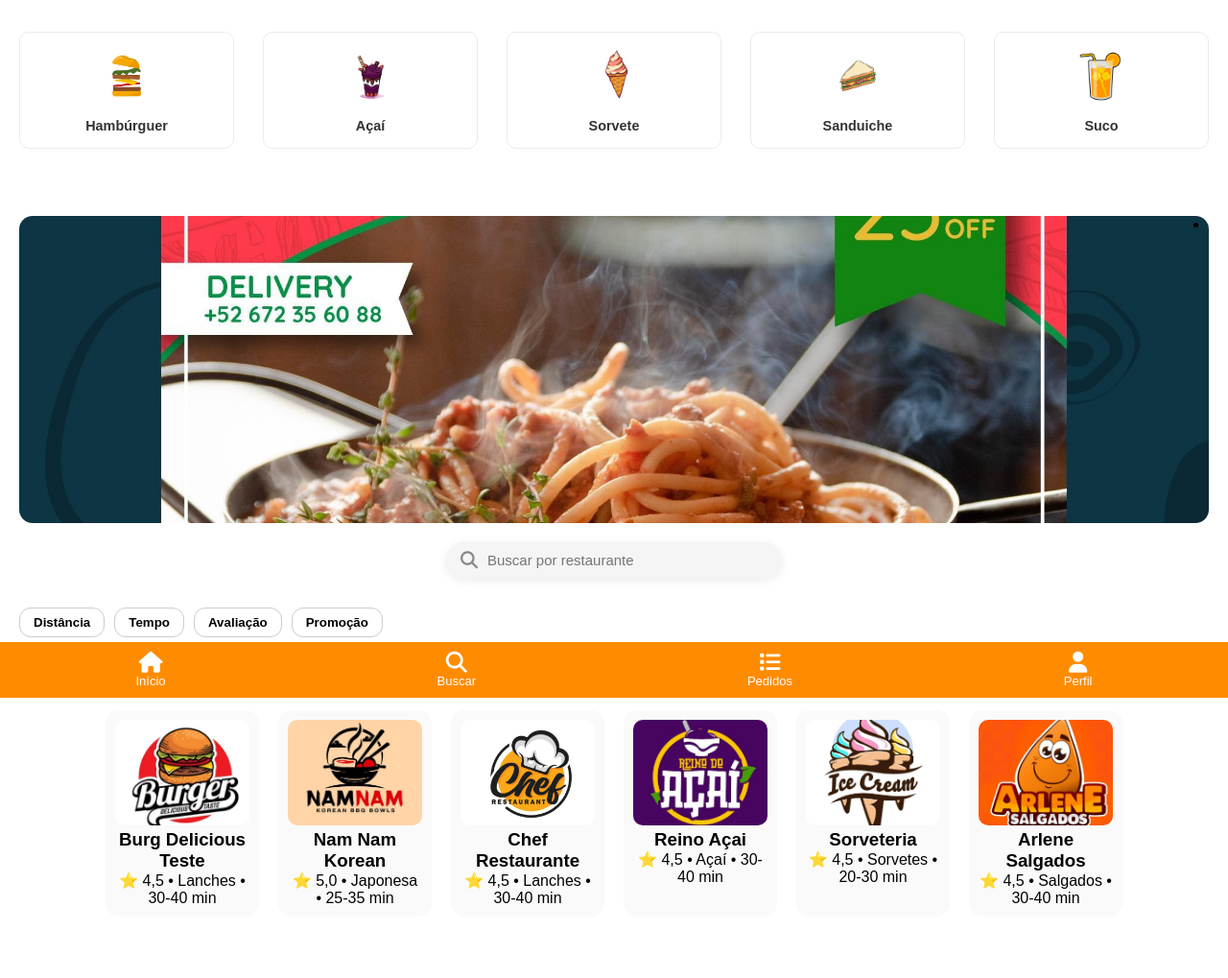
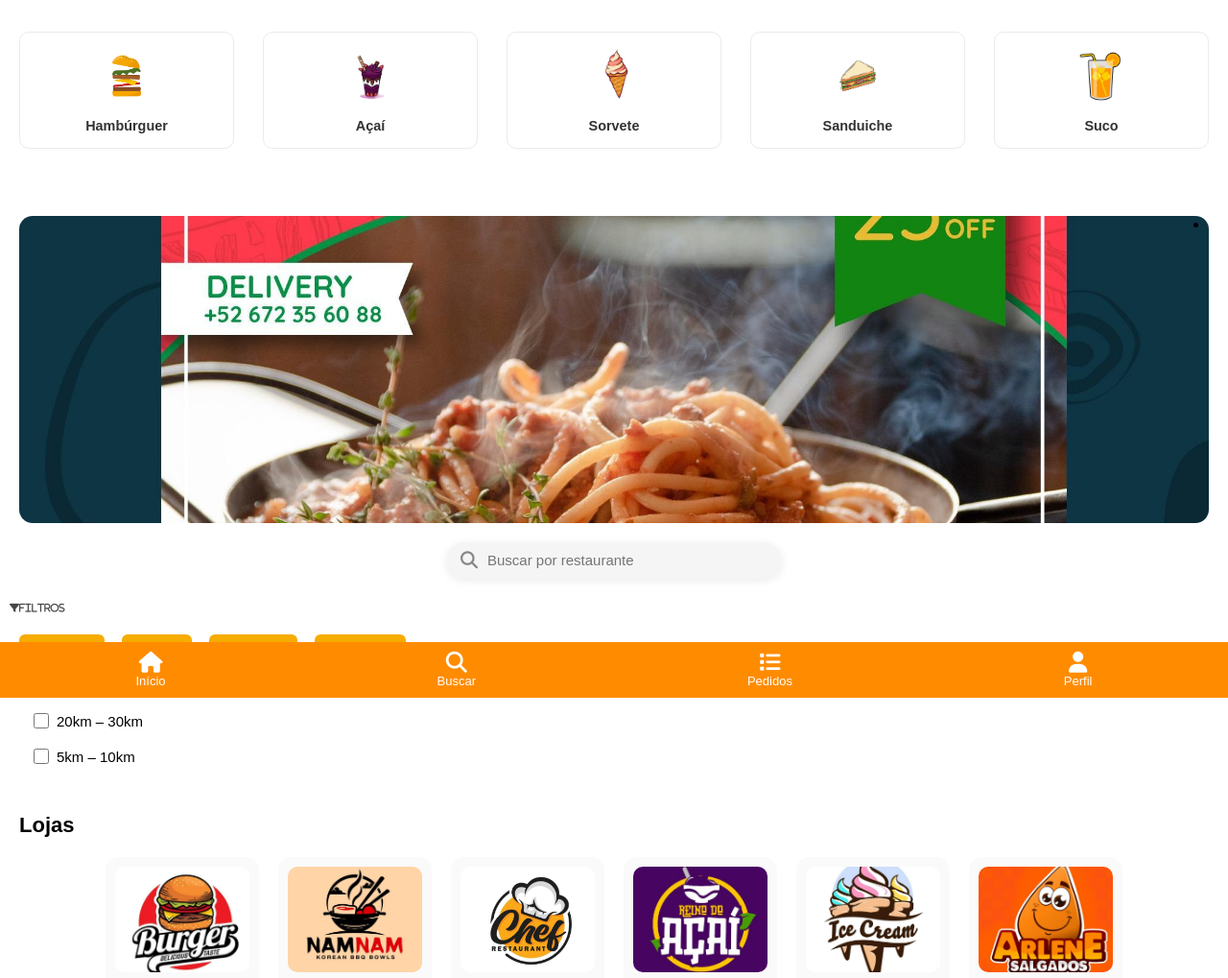
Before and after one commit to Gmeirelis/PROJETO-CLICK-FOOD, a plain HTML site: page index.html in a window 1280 px wide. Shown: the part 73-1092 px from the top of the page at 96% size. Drawn offline with Linux system fonts and the light colour scheme; grey boxes are pictures that could not be loaded.

Commit message:
js+css modificação

```diff
--- a/css/index.css
+++ b/css/index.css
@@ -165,6 +165,12 @@ body {
 
 
 /* ------------------- FILTROS ------------------- */
+
+ .fa-filter{
+  color: #484746;
+  margin-left: 10px;
+ }
+
 .filtros {
   padding: 10px 20px;
 }
@@ -188,25 +194,41 @@ body {
   background: #ff8c00;
   color: white;
 }
-
-.dropdown {
-  display: none;
-  flex-direction: column;
-  margin-top: 10px;
+.filtros {
+  position: relative;
+  padding: 20px;
 }
 
-.dropdown button {
-  padding: 8px;
-  margin: 3px 0;
-  background: #f5f5f5;
-  border-radius: 12px;
-  border: 1px solid #ccc;
+
+.filtro-menu button {
+  padding: 10px 15px;
+  background: #f6ac00;
+  color: white;
+  border: none;
+  border-radius: 6px;
+  margin-right: 8px;
   cursor: pointer;
 }
+.dropdown-menu label.opcao {
+  display: flex;
+  align-items: center;
+  gap: 8px;
+  padding: 10px 15px;
+  cursor: pointer;
+  font-size: 15px;
+}
 
-.dropdown button:hover {
-  background: #ff7b00;
-  color: #fff;
+.dropdown-menu label.opcao:hover {
+  background: #f2f2f2;
+}
+
+.dropdown-menu input[type="checkbox"] {
+  width: 16px;
+  height: 16px;
+  cursor: pointer;
+}
+.dropdown-menu{
+  margin-right: 150px;
 }
 
 /* ------------------- RESTAURANTES ------------------- */
--- a/index.html
+++ b/index.html
@@ -82,24 +82,38 @@
   </div>
 </section>
 
+<i class="fas fa-filter"  style="font-size: 10px;">filtros</i>
+
+
     <!-- FILTROS -->
    <section class="filtros">
   <div class="filtro-menu">
-        <button>Distância</button>
-        <button id="btnTempo">Tempo</button>
+    <button id="distancia-btn">Distância</button>
+    <button>Tempo</button>
     <button>Avaliação</button>
     <button>Promoção</button>
   </div>
 
-      <!-- Dropdown tempo -->
-      <div class="dropdown" id="dropTempo">
-        <button data-tempo="20">Até 20 min</button>
-        <button data-tempo="25">Até 25 min</button>
-        <button data-tempo="35">Até 35 min</button>
-        <button data-tempo="40">Até 40 min</button>
-        <button data-tempo="todos">Mostrar todos</button>
+  <div class="dropdown-menu" id="menu-distancia">
+  <label class="opcao">
+    <input type="checkbox" value="10-20">
+    10km – 20km
+  </label>
+
+  <label class="opcao">
+    <input type="checkbox" value="20-30">
+    20km – 30km
+  </label>
+
+  <label class="opcao">
+    <input type="checkbox" value="5-10">
+    5km – 10km
+  </label>
 </div>
+
 </section>
+
+
 
     <!-- LISTA DE RESTAURANTES -->
     <h1 class="titulo-secao">Lojas</h1>
--- a/index.js
+++ b/index.js
@@ -38,3 +38,30 @@ filtro.addEventListener("input", function () {
     }
   });
 });
+
+/***************filtros******** */
+
+
+  const btnDistancia = document.getElementById("distancia-btn");
+  const menuDistancia = document.getElementById("menu-distancia");
+
+  // abrir / fechar o menu
+  btnDistancia.addEventListener("click", () => {
+    menuDistancia.style.display =
+      menuDistancia.style.display === "block" ? "none" : "block";
+  });
+
+  // clicar em uma opção
+menuDistancia.querySelectorAll("input").forEach(caixa => {
+  caixa.addEventListener("change", () => {
+    console.log("Marcado:", caixa.value);
+  });
+});
+
+
+  // fechar ao clicar fora
+  document.addEventListener("click", (e) => {
+    if (!e.target.closest(".filtros")) {
+      menuDistancia.style.display = "none";
+    }
+  });
```
Lines whose indentation alone changed are shown as unchanged.
